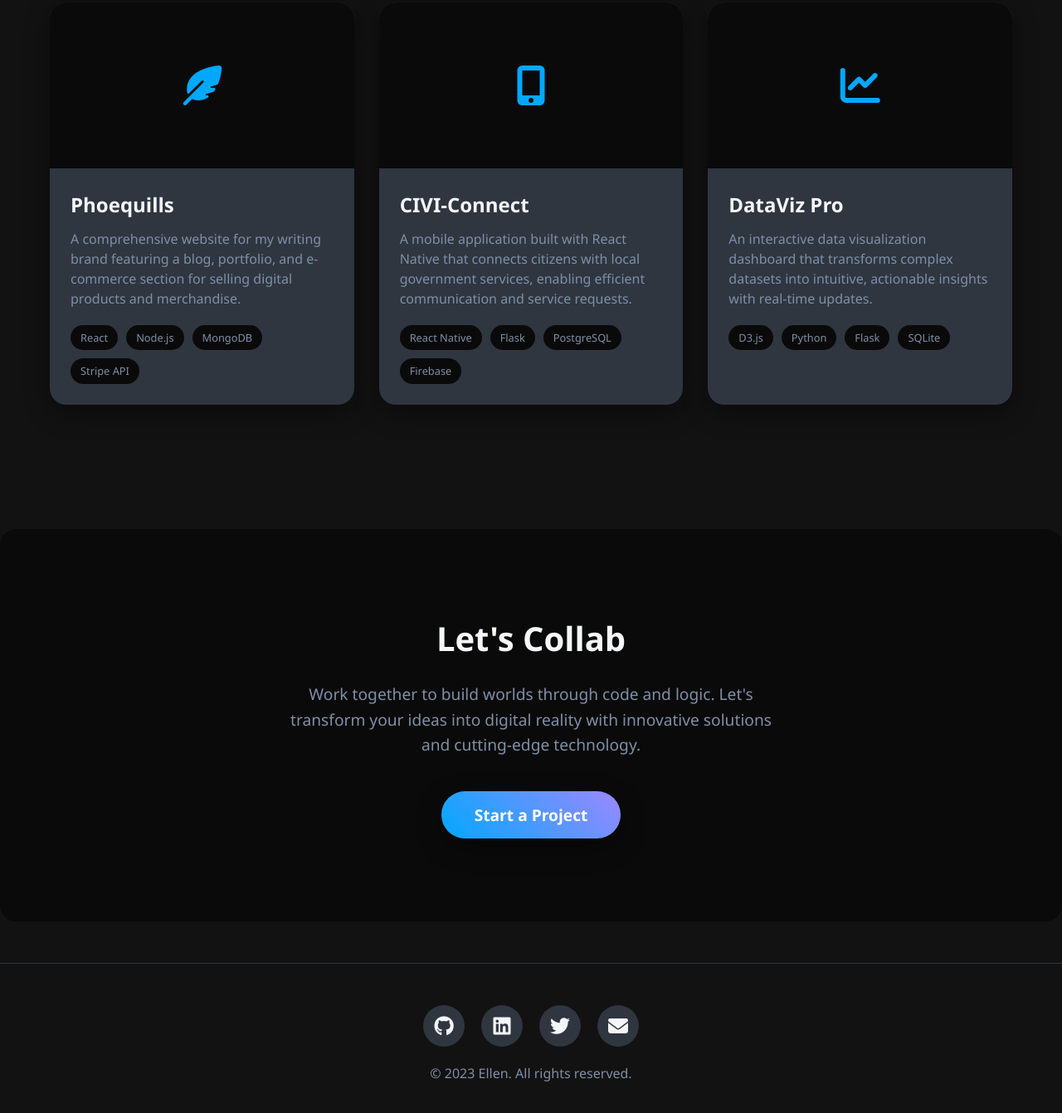
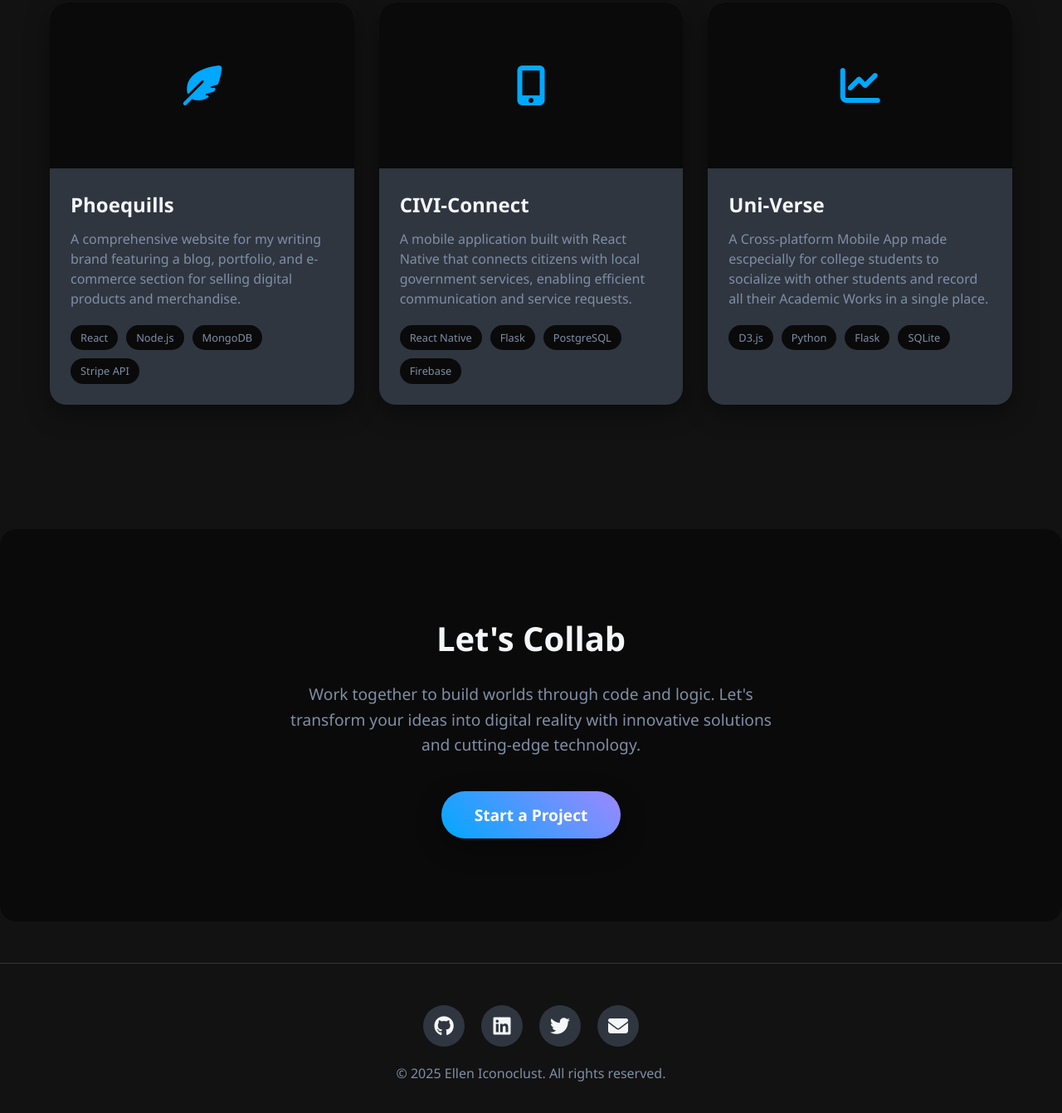
Before and after one commit to Ellen-Iconoclust/ellen1, a plain HTML site: page index.html in a window 1280 px wide. Shown: the part 1897-3239 px from the top of the page at 83% size. Drawn offline with Linux system fonts and the light colour scheme.

Commit message:
Update index.html

```diff
--- a/index.html
+++ b/index.html
@@ -743,9 +743,9 @@
                         <i class="fas fa-chart-line"></i>
                     </div>
                     <div class="project-content">
-                        <h3 class="project-title">DataViz Pro</h3>
+                        <h3 class="project-title">Uni-Verse</h3>
                         <p class="project-description">
-                            An interactive data visualization dashboard that transforms complex datasets into intuitive, actionable insights with real-time updates.
+                            A Cross-platform Mobile App made escpecially for college students to socialize with other students and record all their Academic Works in a single place.
                         </p>
                         <div class="tech-stack">
                             <span class="tech-item">D3.js</span>
@@ -781,7 +781,7 @@
                 <a href="#"><i class="fab fa-twitter"></i></a>
                 <a href="mailto:elisapravin@gmail.com"><i class="fas fa-envelope"></i></a>
             </div>
-            <p class="copyright">&copy; 2023 Ellen. All rights reserved.</p>
+            <p class="copyright">&copy; 2025 Ellen Iconoclust. All rights reserved.</p>
         </div>
     </footer>
 
```
